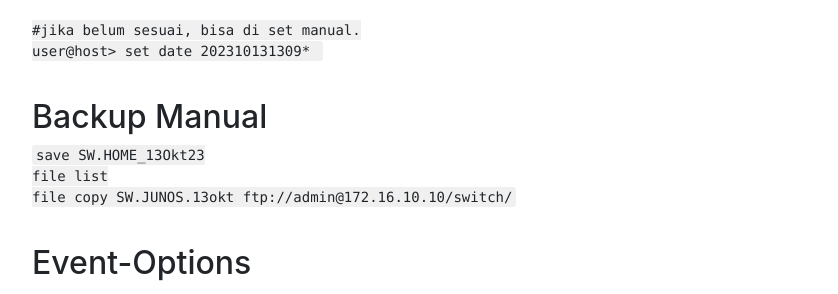
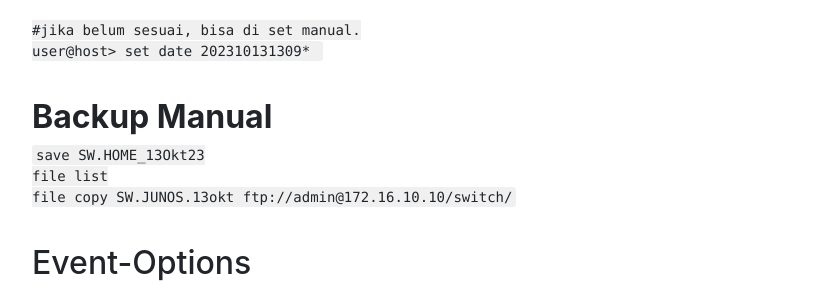
Before and after one commit to raflimaulanarizki/raflimaulanarizki.github.io, a Jekyll site: the page built from _posts/2023-10-30-Automatic_backup_Junos.md, in a window 1280 px wide. Shown: the part 1216-1510 px from the top of the page, without its empty margins (208-1046 px from the left). Built offline with Jekyll 4.4.1, drawn with Linux system fonts in a browser that asks for light colours; nearby versions of some CDN libraries; comment, search, counter and statistics services are not loaded; a style sheet for code colours, icons or effects is not loaded.

````diff
--- a/_posts/2023-10-30-Automatic_backup_Junos.md
+++ b/_posts/2023-10-30-Automatic_backup_Junos.md
@@ -22,7 +22,7 @@ user@host# set system time-zone Asia/Jakarta #Set Timezone*
 #jika belum sesuai, bisa di set manual.
 user@host> set date 202310131309*
 ```
-## Backup Manual
+## <b>Backup Manual</b>
 
 ```bash
 save SW.HOME_13Okt23
````
